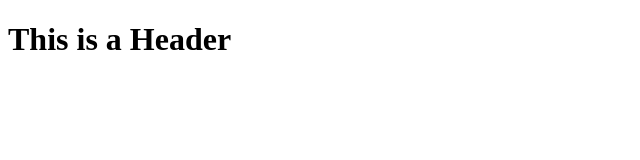
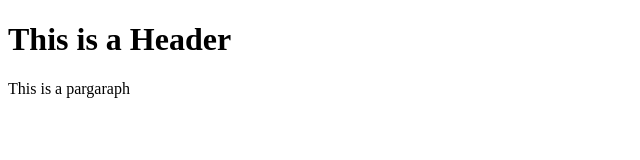
Before and after one commit to chillbroskie/git-test, a plain HTML site: page index.html in a window 1280 px wide. Shown: the whole page, without its empty margins (0-640 px from the left). Drawn offline with Linux system fonts and the light colour scheme.

Commit message:
second commit

```diff
--- a/index.html
+++ b/index.html
@@ -2,5 +2,6 @@
 <html>
   <body>
     <h1>This is a Header </h1>
+    <p>This is a pargaraph </p>
   </body>
 </html>
```
